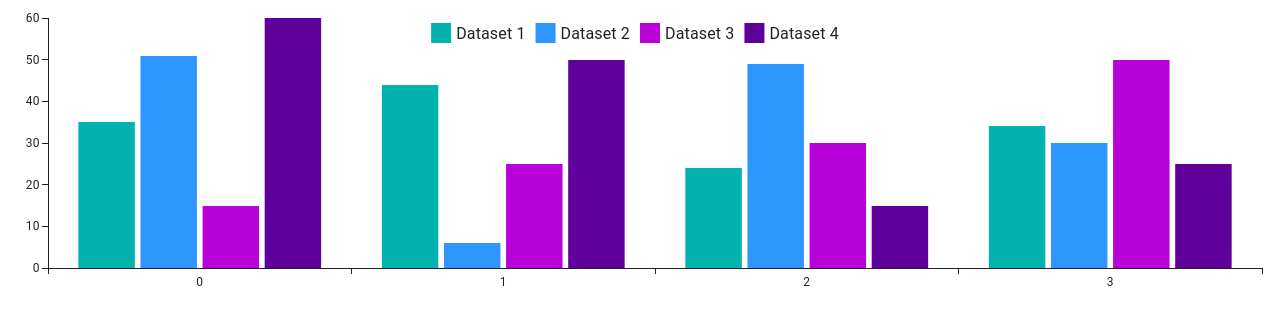
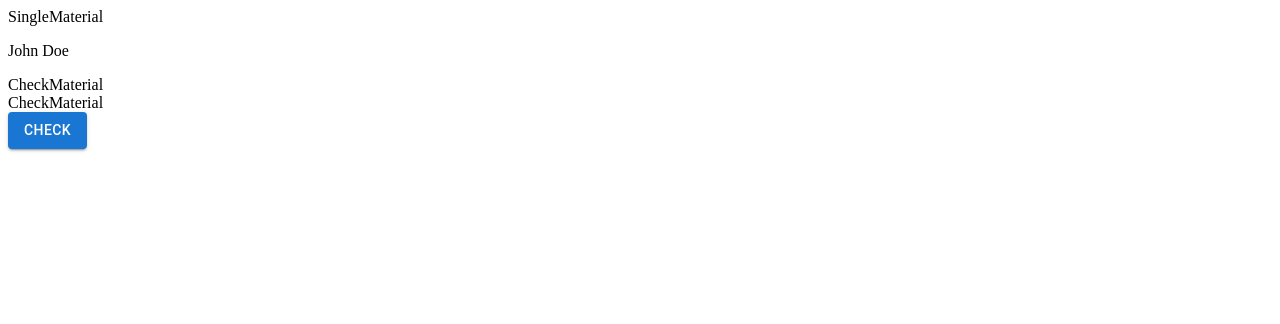
Before and after one commit to Josiah2122/My-testing-repo, a React (Vite) app: page / in a window 1280 px wide. Shown: the top 324 px of the page. Built offline with nearby package versions, Linux system fonts and the light colour scheme.

Commit message:
final correction before solution

```diff
--- a/src/App.jsx
+++ b/src/App.jsx
@@ -6,6 +6,7 @@ import "./print.css";
 // import TopThree from "./TopThree";
 import IsoComponent from "./IsoComponent";
 import ChartPractice from "./ChartPractice";
+import SingleMaterial from "./Pages/TestingMaterial/SingleMaterial";
 
 function App() {
   // const [count, setCount] = useState(0);
@@ -23,7 +24,7 @@ function App() {
       <div className="iso-header">
         <IsoComponent />
       </div> */}
-      <ChartPractice />
+      {/* <ChartPractice /> */}
       {/* <div className="print-container">
         <div style={{ width: "70%", margin: "auto", marginTop: "50px" }}>
           <p>
@@ -108,6 +109,7 @@ function App() {
           </p>
         </div>
       </div> */}
+      <SingleMaterial />
     </>
   );
 }
--- /dev/null
+++ b/src/Pages/TestingMaterial/SingleMaterial.jsx
@@ -0,0 +1,50 @@
+import React, { useEffect, useState } from "react";
+import CheckMaterial from "./fragments/CheckMaterial";
+import { Button } from "@mui/material";
+
+export default function SingleMaterial() {
+  const myObj = {
+    id: 1,
+    name: "John Doe",
+    age: 30,
+    city: "New York",
+    materials: [
+      { Book: "Notebook", qtyRequested: 2, requestRemark: "only two" },
+      { Book: "Normal book", qtyRequested: 3, requestRemark: "normal book" },
+    ],
+  };
+
+  const [items, setItems] = useState([]);
+  useEffect(() => {
+    setItems(myObj?.materials);
+  }, []);
+
+  const handleChange = (e) => {
+    const { name, value } = e.target;
+    setItems({ ...myObj, [name]: value });
+  };
+
+  const handleSubmit = (e) => {
+    e.preventDefault();
+    console.log(items);
+  };
+
+  return (
+    <form action="" onSubmit={handleSubmit}>
+      <div>SingleMaterial</div>
+      <p>{myObj?.name}</p>
+      {items?.map((item, index) => (
+        <CheckMaterial
+          key={index}
+          item={item}
+          index={index}
+          items={items}
+          setItems={setItems}
+        />
+      ))}
+      <Button variant="contained" type="submit">
+        Check
+      </Button>
+    </form>
+  );
+}
--- /dev/null
+++ b/src/Pages/TestingMaterial/fragments/CheckMaterial.jsx
@@ -0,0 +1,5 @@
+import React from "react";
+
+export default function CheckMaterial({ item, index }) {
+  return <div>CheckMaterial</div>;
+}
```
